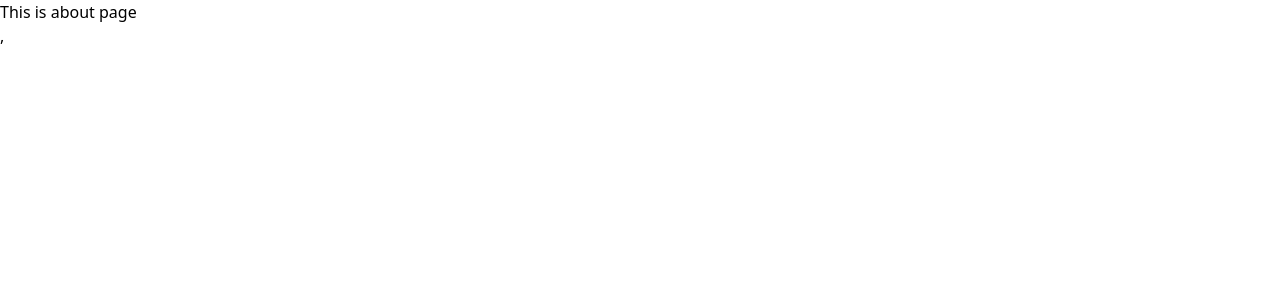
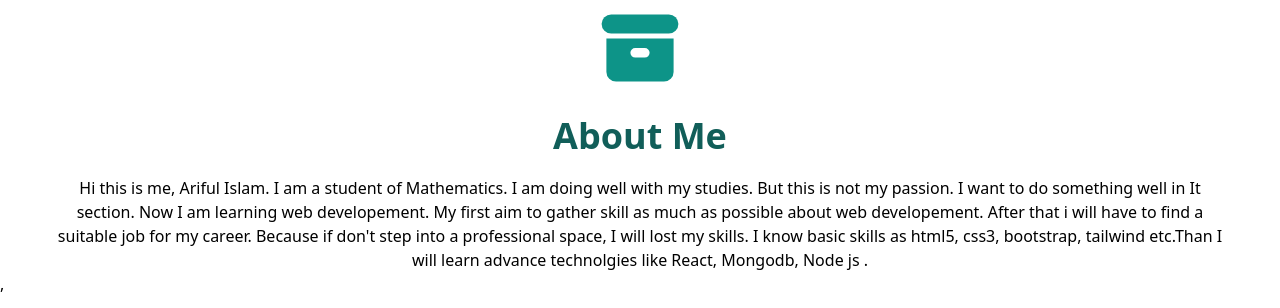
Before and after one commit to buariful/ar-studio, a React (Create React App) app: page /about in a window 1280 px wide. Shown: the top 308 px of the page. Built offline with nearby package versions, Linux system fonts and the light colour scheme.

Commit message:
about page ,writting about myself

```diff
--- a/package.json
+++ b/package.json
@@ -3,6 +3,7 @@
   "version": "0.1.0",
   "private": true,
   "dependencies": {
+    "@heroicons/react": "^1.0.6",
     "@testing-library/jest-dom": "^5.16.2",
     "@testing-library/react": "^12.1.4",
     "@testing-library/user-event": "^13.5.0",
--- a/src/components/About/About.js
+++ b/src/components/About/About.js
@@ -1,9 +1,14 @@
 import React from 'react';
+import { ArchiveIcon } from '@heroicons/react/solid'
 
 const About = () => {
     return (
         <div>
-            This is about page
+            <ArchiveIcon className='w-24 text-teal-600 mx-auto'></ArchiveIcon>
+            <div className='w-11/12 mx-auto text-center'>
+                <h1 className='text-teal-800 text-4xl font-bold my-5'>About Me</h1>
+                <p>Hi this is me, Ariful Islam. I am a student of Mathematics. I am doing well with my studies. But this is not my passion. I want to do something well in It section. Now I am learning web developement. My first aim to gather skill as much as possible about web developement. After that i will have to find a suitable job for my career. Because if don't step into a professional space, I will lost my skills. I know basic skills as html5, css3, bootstrap, tailwind etc.Than I will learn advance technolgies like React, Mongodb, Node js . </p>
+            </div>
         </div>
     );
 };
```
Also changed, not shown: 1 other file (tests, documents, lock files or other folders).
